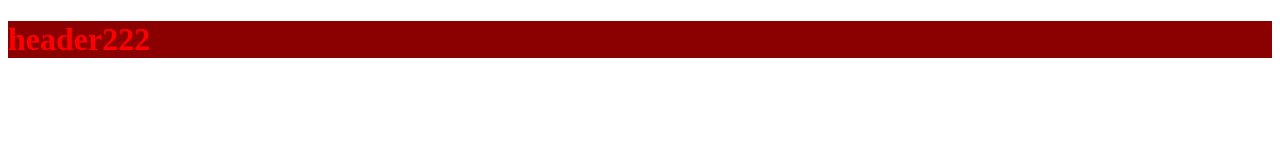
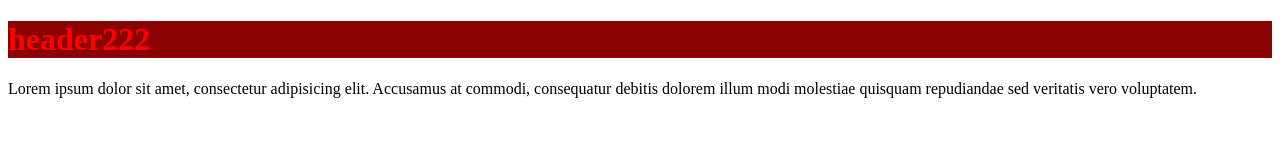
Before and after one commit to hudreeeh/14.02, a plain HTML site: page index.html in a window 1280 px wide. Drawn offline with Linux system fonts and the light colour scheme.

Commit message:
fear: add content

```diff
--- a/index.html
+++ b/index.html
@@ -12,5 +12,8 @@
 <header>
     <h1>header222</h1>
 </header>
+<div class="content">
+    <p>Lorem ipsum dolor sit amet, consectetur adipisicing elit. Accusamus at commodi, consequatur debitis dolorem illum modi molestiae quisquam repudiandae sed veritatis vero voluptatem.</p>
+</div>
 </body>
 </html>
```
